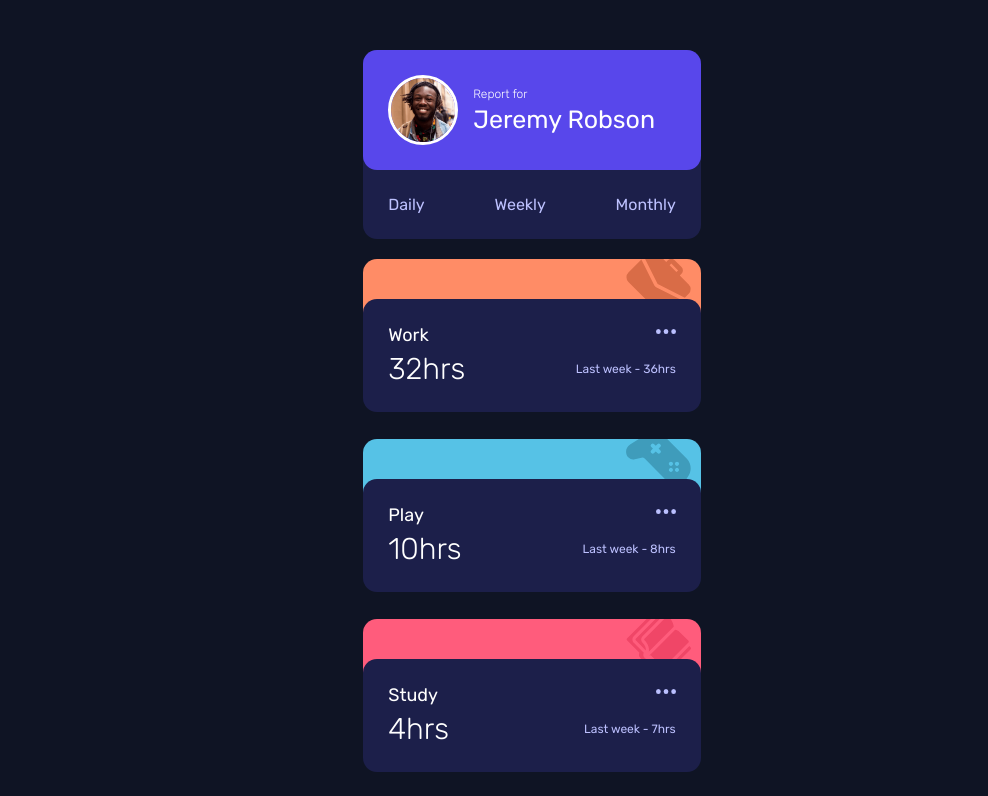
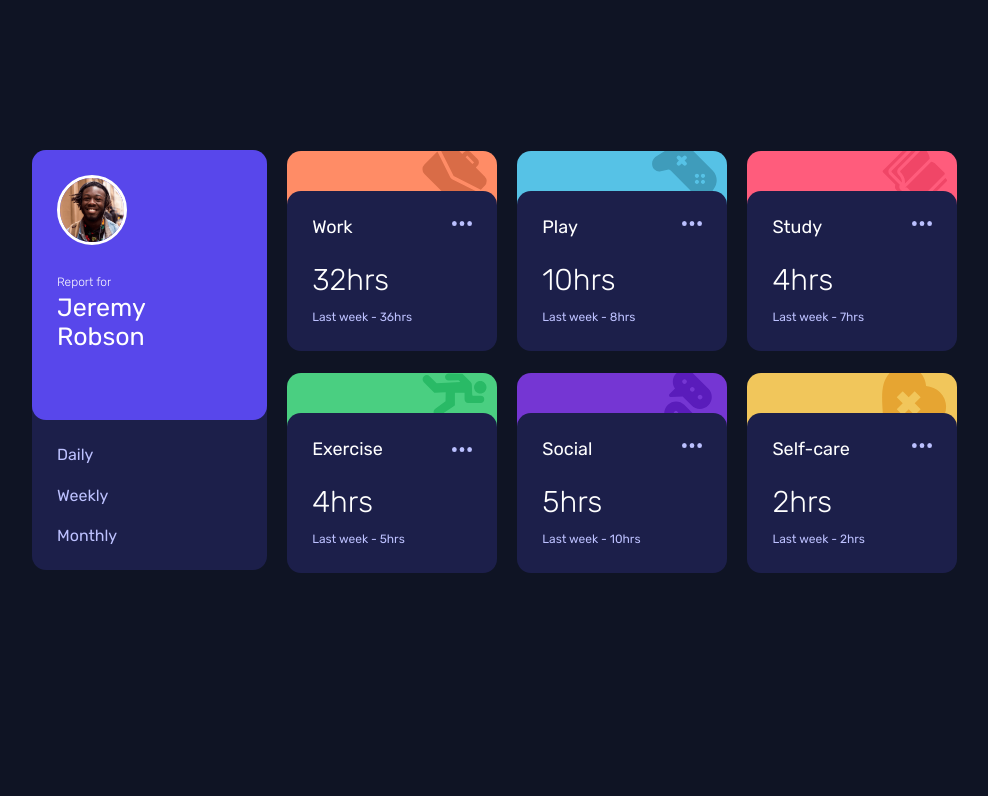
Before and after one commit to Karajoteka/time-tracking-dahboard, a plain HTML site: page index.html in a window 1280 px wide. Shown: the top 796 px of the page, without its empty margins (108-1096 px from the left). Drawn offline with Linux system fonts and the light colour scheme.

Commit message:
Maquetación desktop implementando grid

```diff
--- a/index.html
+++ b/index.html
@@ -8,6 +8,7 @@
   <link href="https://fonts.googleapis.com/css2?family=Rubik:wght@300;400;500&display=swap" rel="stylesheet">
   <link rel="shortcut icon" href="./images/favicon-32x32.png" type="image/x-icon">
   <link rel="stylesheet" href="./css/styles.css">
+  <link rel="stylesheet" href="./css/desktop.css" media="(min-width: 930px)">
   <title>Time Tracking Dashboard</title>
 </head>
 <body>
@@ -52,7 +53,7 @@
         <div class="background-icon-container">
           <img src="./images/icon-play.svg" alt="Icon play">
         </div>
-        <div class="data-containers play">
+        <div class="data-containers play-data">
           <div class="title-and-menu">
             <h2 class="title play">Play</h2>
             <img src="./images/icon-ellipsis.svg" alt="Menu icon">
--- /dev/null
+++ b/scss/desktop.scss
@@ -0,0 +1,181 @@
+body {
+  display: flex;
+  justify-content: center;
+  align-items: center;
+  padding: 100px;
+
+  .main-container {
+    width: 1000px;
+    height: 400px;
+    display: grid;
+    grid-template-columns: repeat(4, 1fr);
+    grid-template-rows: repeat(2, 50%);
+    grid-column-gap: 20px;
+    grid-row-gap: 20px;
+
+    .user-container {
+      width: 100%;
+      height: 100%;
+      grid-column: 1 / 2;
+      grid-row: 1 / 3;
+
+      .profile {
+        height: 270px;
+        display: flex;
+        flex-direction: column;
+
+        .profile-info {
+          margin-top: 30px;
+          margin-left: 0;
+          margin-right: 50px;
+        }
+      }
+
+      .menu {
+        height: 150px;
+        display: flex;
+        flex-direction: column;
+        justify-content: space-between;
+      }
+    }
+
+    .data-section {
+      display: grid;
+      grid-column: 2 / 5;
+      grid-row: 1 / 3;
+
+      .containers {
+        width: 200px;
+      }
+
+      .work-container {
+        grid-column: 2 / 3;
+        grid-row: 1 / 2;
+        width: 210px;
+        height: 150px;
+        margin-top: -96px;
+
+        .work-data {
+          height: 160px;
+
+          .time {
+            display: block;
+            margin-top: 24px;
+
+            .previous-time {
+              margin-top: 12px;
+            }
+          }
+        }
+      }
+
+      .play-container {
+        grid-column: 3 / 4;
+        grid-row: 1 / 2;
+        width: 210px;
+        height: 160px;
+        margin-top: -96px;
+        margin-left: 20px;
+
+        .play-data {
+          width: 210px;
+          height: 160px;
+
+          .time {
+            display: block;
+            margin-top: 24px;
+
+            .previous-time {
+              margin-top: 12px;
+            }
+          }
+        }
+      }
+
+      .study-container {
+        grid-column: 4 / 5;
+        grid-row: 1 / 2;
+        width: 210px;
+        height: 150px;
+        margin-top: -96px;
+        margin-left: 20px;
+
+        .study-data {
+          height: 160px;
+          margin-top: 0;
+
+          .time {
+            display: block;
+            margin-top: 24px;
+
+            .previous-time {
+              margin-top: 12px;
+            }
+          }
+        }
+      }
+
+      .exercise-container {
+        grid-column: 2 / 3;
+        grid-row: 2 / 3;
+        width: 210px;
+        margin-top: 62px;
+
+        .exercise-data {
+          height: 160px;
+
+          .time {
+            display: block;
+            margin-top: 24px;
+
+            .previous-time {
+              margin-top: 12px;
+            }
+          }
+        }
+      }
+
+      .social-container {
+        grid-column: 3 / 4;
+        grid-row: 2 / 3;
+        width: 210px;
+        margin-top: 62px;
+        margin-left: 20px;
+
+        .social-data {
+          height: 160px;
+
+          .time {
+            display: block;
+            margin-top: 24px;
+
+            .previous-time {
+              margin-top: 12px;
+            }
+          }
+        }
+      }
+
+      .selfcare-container {
+        grid-column: 4 / 5;
+        grid-row: 2 / 3;
+        width: 210px;
+        margin-top: 62px;
+        margin-left: 20px;
+
+        .selfcare-data {
+          height: 160px;
+
+          .time {
+            display: block;
+            margin-top: 24px;
+
+            .previous-time {
+              margin-top: 12px;
+            }
+          }
+        }
+      }
+    }
+  }
+}
--- a/scss/styles.scss
+++ b/scss/styles.scss
@@ -109,7 +109,6 @@ body {
             // position: absolute;
             width: 65px;
             // margin-top: -8px;
-
           }
         }
 
@@ -118,6 +117,7 @@ body {
           top: 40px;
           background-color: $dark-blue;
           width: 100%;
+          height: 150px;
           border-radius: 14px;
           padding: 25px;
 
@@ -162,7 +162,6 @@ body {
         background-color: $light-red-work;
         margin-top: 20px;
 
-
         img {
           margin-top: -8px;
         }
@@ -170,7 +169,7 @@ body {
 
       .play-container {
         background-color: $soft-blue-play;
-        margin-top: 80px;
+        margin-top: 70px;
 
         img {
           margin-top: -8px;
@@ -179,7 +178,7 @@ body {
 
       .study-container {
         background-color: $light-red-study;
-        margin-top: 80px;
+        margin-top: 70px;
 
         img {
           margin-top: -8px;
@@ -188,7 +187,7 @@ body {
 
       .exercise-container {
         background-color: $lime-green-exercise;
-        margin-top: 80px;
+        margin-top: 70px;
         height: 100px;
 
         img {
@@ -198,7 +197,7 @@ body {
 
       .social-container {
         background-color: $violet-social;
-        margin-top: 80px;
+        margin-top: 70px;
 
         img {
           margin-top: -8px;
@@ -207,7 +206,7 @@ body {
 
       .selfcare-container {
         background-color: $soft-orange-selfcare;
-        margin-top: 80px;
+        margin-top: 70px;
 
         img {
           margin-top: -8px;
```
Also changed, not shown: css/desktop.css (added), css/styles.css, 2 other files.
